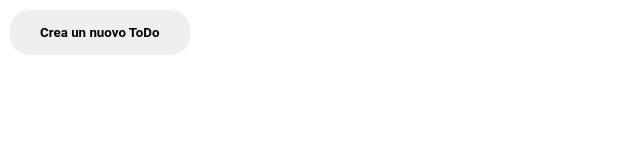
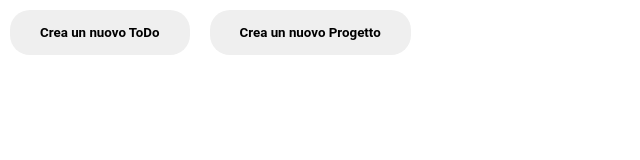
Before and after one commit to nicolanapa/todo-list, a website built with webpack: page dist/index.html in a window 1280 px wide. Shown: the whole page, without its empty margins (0-640 px from the left). Built offline with nearby package versions, Linux system fonts and the light colour scheme.

Commit message:
Added formProject function to create new Project, bugged as for now

```diff
--- a/src/formProject.js
+++ b/src/formProject.js
@@ -0,0 +1,62 @@
+import { Project } from "./todoProject";
+
+function addFormProjectDOM() {
+    let formContainer = document.querySelector("#form-container");
+
+    let dialogFormProjectContainer = document.createElement("dialog");
+    dialogFormProjectContainer.setAttribute("id", "dialog-form-project");
+    let formProjectStesso = document.createElement("form");
+    formProjectStesso.setAttribute("method", "dialog");
+    formProjectStesso.setAttribute("action", "#");
+    formContainer.appendChild(dialogFormProjectContainer);
+    dialogFormProjectContainer.appendChild(formProjectStesso);
+
+    // PROJECTNAME Creation
+    let projectNameLabel = document.createElement("label");
+    projectNameLabel.textContent = "Crea il tuo nuovo progetto: ";
+    let projectNameSelect = document.createElement("input");
+    projectNameLabel.setAttribute("for", "projectNameProject");
+    projectNameSelect.setAttribute("id", "projectNameProject");
+    projectNameSelect.setAttribute("name", "projectNameProject");
+
+    formProjectStesso.appendChild(projectNameLabel);
+    formProjectStesso.appendChild(projectNameSelect);
+
+    // Submit Button
+    let submitButton = document.createElement("button");
+    submitButton.setAttribute("id", "submitButton");
+    submitButton.setAttribute("type", "submit");
+    submitButton.textContent = "Salva";
+
+    formProjectStesso.appendChild(submitButton);
+
+    function addShowFormProjectButton() {
+        let formContainer = document.querySelector("#form-container");
+        let formShowProjectButton = document.createElement("button");
+        formShowProjectButton.textContent = "Crea un nuovo Progetto";
+        formShowProjectButton.setAttribute("id", "formShowButton");
+        formContainer.appendChild(formShowProjectButton);
+        return formShowProjectButton;
+    }
+
+    // Shows the form after clicking the form button
+        addShowFormProjectButton().addEventListener("click", () => {
+            dialogFormProjectContainer.showModal();
+    });
+
+    // Get all form values by calling getFormValue()
+    submitButton.addEventListener("click", () => {
+        getFormProjectValue(Project);
+    });
+}
+
+function getFormProjectValue(Project) {
+    let projectName = document.getElementById("projectNameProject").value;
+    let newProject = new Project(projectName);
+    console.log(newProject);
+    return newProject;
+}
+
+addFormProjectDOM();
+
+export { addFormProjectDOM, getFormProjectValue };
--- a/src/formToDo.js
+++ b/src/formToDo.js
@@ -174,8 +174,16 @@ function addFormDOM(projectNameArray) {
 
     formStesso.appendChild(submitButton);
 
+    function addShowFormButton() {
+        let formContainer = document.querySelector("#form-container");
+        let formShowToDoButton = document.createElement("button");
+        formShowToDoButton.textContent = "Crea un nuovo ToDo";
+        formShowToDoButton.setAttribute("id", "formShowButton");
+        formContainer.appendChild(formShowToDoButton);
+        return formShowToDoButton;
+    }
     // Shows the form after clicking the form button
-    formShowButton.addEventListener("click", () => {
+    addShowFormButton().addEventListener("click", () => {
         dialogFormContainer.showModal();
     });
 
@@ -183,15 +191,10 @@ function addFormDOM(projectNameArray) {
     submitButton.addEventListener("click", () => {
         getFormValue(ToDo);
     });
+
 }
 
-function addShowFormButton() {
-    let formContainer = document.querySelector("#form-container");
-    let formShowButton = document.createElement("button");
-    formShowButton.textContent = "Crea un nuovo ToDo";
-    formShowButton.setAttribute("id", "formShowButton");
-    formContainer.appendChild(formShowButton);
-}
+
 
 function getFormValue(ToDo) {
     let ToDoTitle = document.getElementById("title").value;
@@ -206,7 +209,6 @@ function getFormValue(ToDo) {
     return newToDo;
 }
 
-addShowFormButton();
 addFormDOM(projectNameArray);
 
 export { addFormDOM, getFormValue };
--- a/src/index.js
+++ b/src/index.js
@@ -1,6 +1,7 @@
 import "./style.css";
 import { myToDo, ToDo, Project, projectNameArray } from "./todoProject";
 import { addFormDOM, getFormValue } from "./formToDo";
+import { addFormProjectDOM, getFormProjectValue } from "./formProject";
 
 //
 //Testare sempre robe con console.log
--- a/src/style.css
+++ b/src/style.css
@@ -4,7 +4,8 @@
     margin: 0;
 }
 
-#dialog-form {
+#dialog-form,
+#dialog-form-project {
     margin: 10px 20% 10px 20%;
     padding: 5px;
     width: max(60%, 40%, 20%);
```
Also changed, not shown: dist/main.js.
